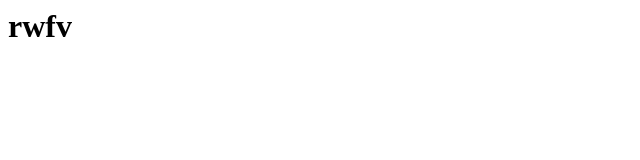
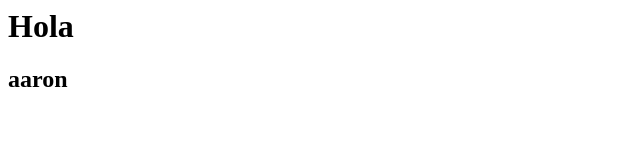
Before and after one commit to marcosjavier942/aprendiendo-git, a plain HTML site: page index.html in a window 1280 px wide. Shown: the whole page, without its empty margins (0-640 px from the left). Drawn offline with Linux system fonts and the light colour scheme.

```diff
--- a/index.html
+++ b/index.html
@@ -1 +1,3 @@
-<h1>rwfv
+<h1>Hola</h1>
+
+<h2>aaron</h2>
```
